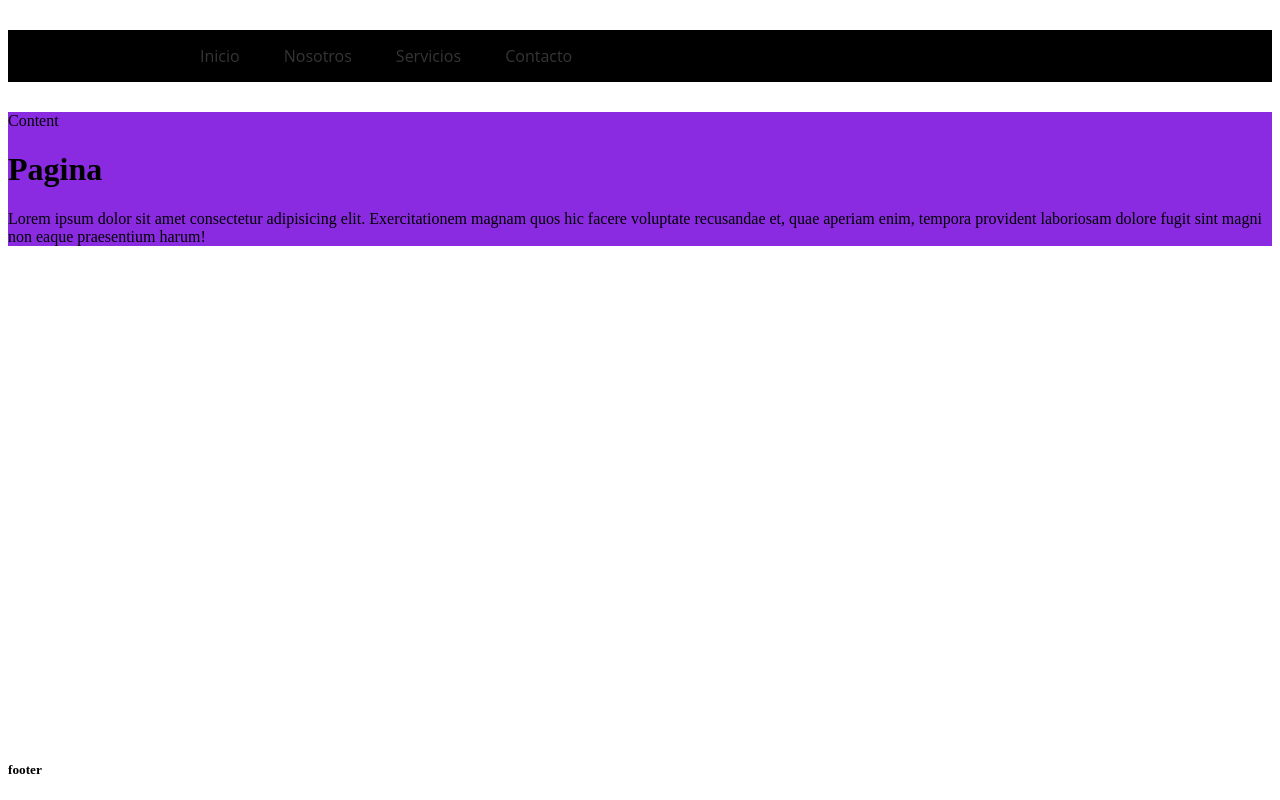
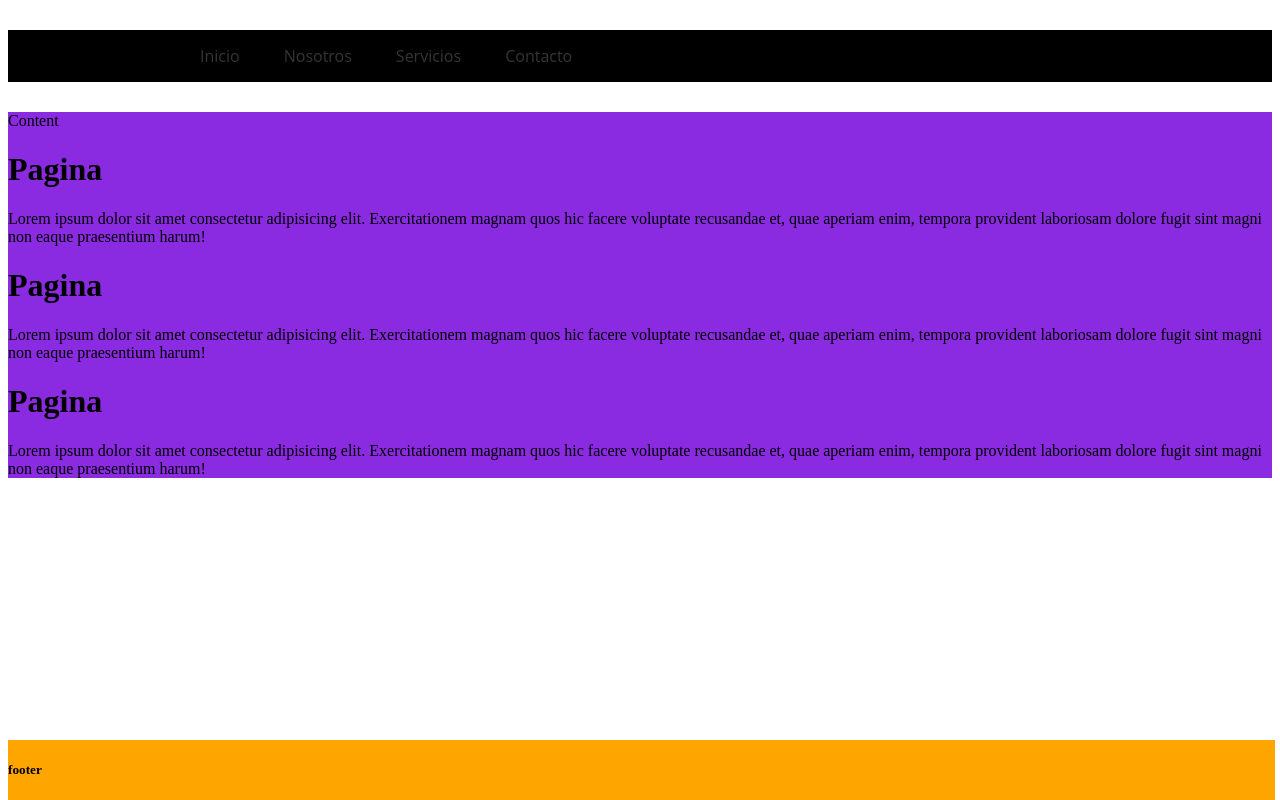
Before and after one commit to gustavo-lib/pagina_inicial, a plain HTML site: page index.html in a window 1280 px wide. Drawn offline with Linux system fonts and the light colour scheme.

Commit message:
content h1

```diff
--- a/css/style.css
+++ b/css/style.css
@@ -65,6 +65,7 @@
     padding: 20 px;
     margin: 0;
     position: absolute;
-    width: 95%;
+    width: 99%;
     bottom: 0;
+    background-color: orange;
 }
--- a/index.html
+++ b/index.html
@@ -33,6 +33,19 @@
             recusandae et, quae aperiam enim, tempora provident laboriosam dolore fugit sint magni non eaque praesentium
             harum!
         </p>
+        <h1>Pagina </h1>
+        <p>
+            Lorem ipsum dolor sit amet consectetur adipisicing elit. Exercitationem magnam quos hic facere voluptate
+            recusandae et, quae aperiam enim, tempora provident laboriosam dolore fugit sint magni non eaque praesentium
+            harum!
+        </p>
+        <h1>Pagina </h1>
+        <p>
+            Lorem ipsum dolor sit amet consectetur adipisicing elit. Exercitationem magnam quos hic facere voluptate
+            recusandae et, quae aperiam enim, tempora provident laboriosam dolore fugit sint magni non eaque praesentium
+            harum!
+        </p>
+
     </div>
     <div class="footer">
         <h5> footer </h5>
```
